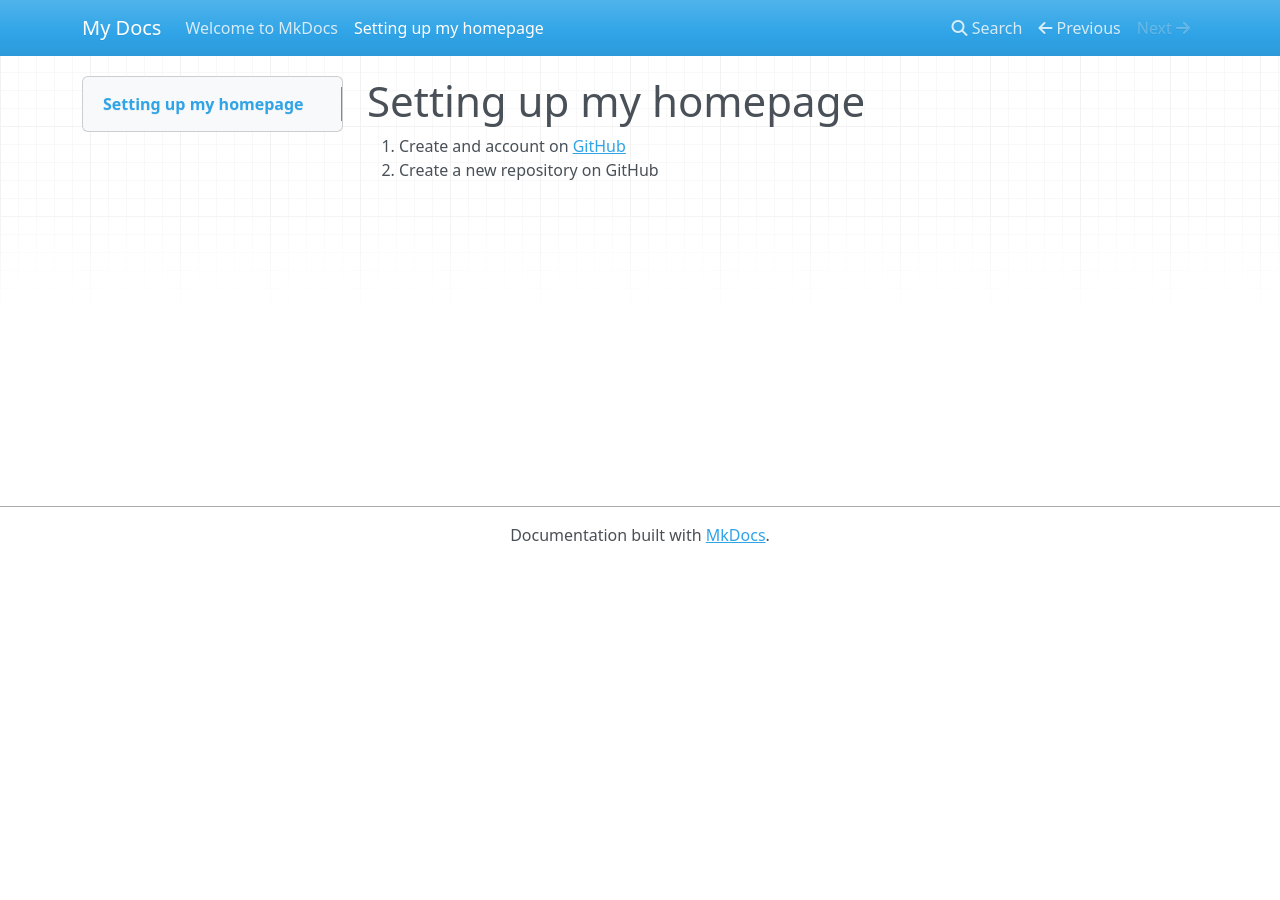
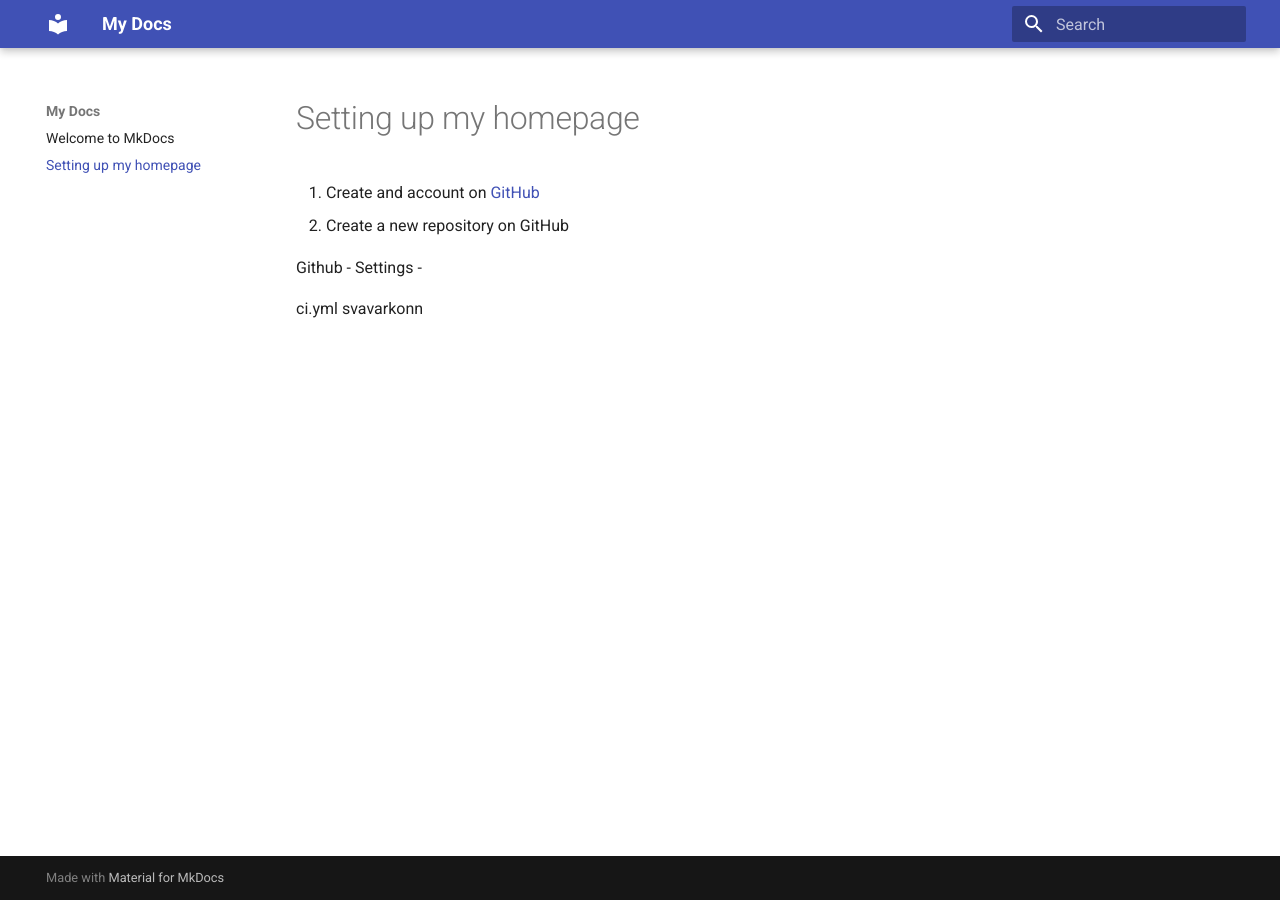
Before and after one commit to HannesJo/FabAcademy, an MkDocs documentation site: the page built from docs/heimasida.md, in a window 1280 px wide. Built offline with MkDocs 1.6.1 and Material for MkDocs 9.7.7, drawn with Linux system fonts in a browser that asks for light colours; nearby versions of some CDN libraries.

Commit message:
theme material

```diff
--- a/docs/heimasida.md
+++ b/docs/heimasida.md
@@ -2,3 +2,10 @@
 
 1. Create and account on [GitHub](http://github.com)
 2. Create a new repository on GitHub
+
+
+
+
+Github - Settings -
+
+ci.yml svavarkonn
--- a/mkdocs.yml
+++ b/mkdocs.yml
@@ -1 +1,3 @@
 site_name: My Docs
+theme:
+  name: material
```
Also changed, not shown: docs/2024-11-08 15_42_44-.png (added).
